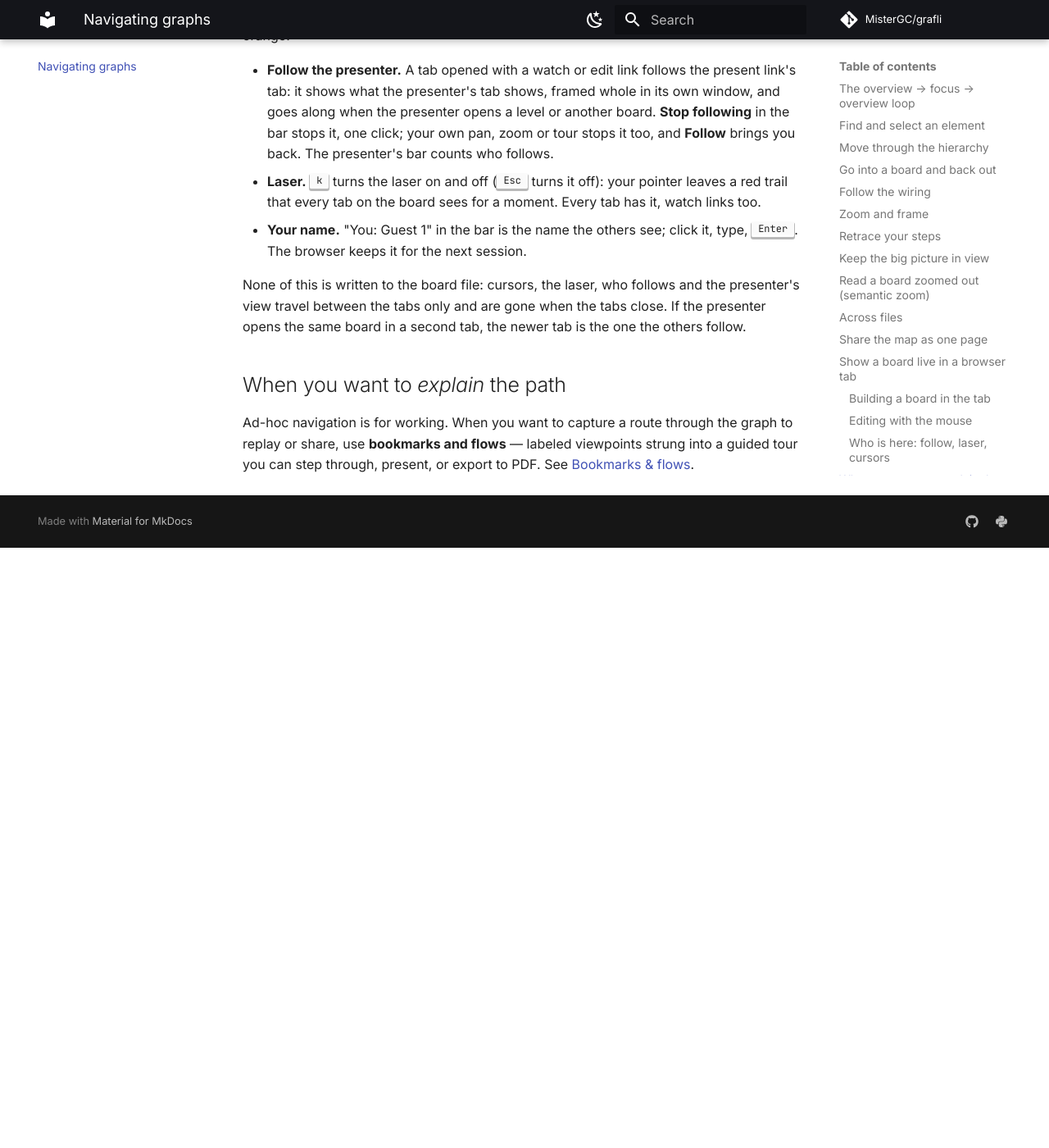
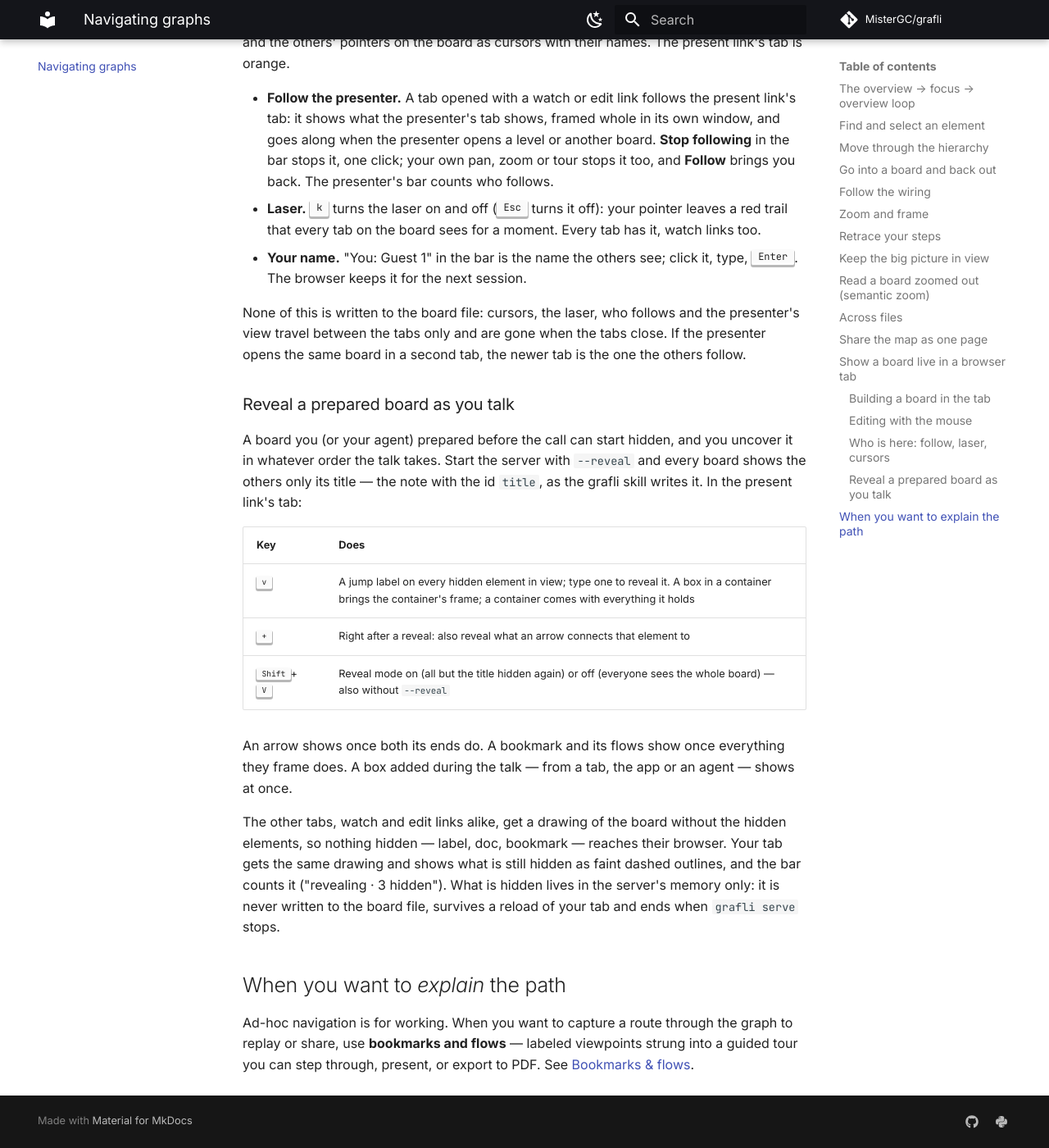
Before and after one commit to MisterGC/grafli, an MkDocs documentation site: the page built from docs/navigating.md, in a window 1280 px wide and 1400 px high, scrolled down 9262 px. Shown: the whole window at 82% size. Built offline with MkDocs 1.6.1 and Material for MkDocs 9.7.7, drawn with Linux system fonts in a browser that asks for light colours; comment, search, counter and statistics services are not loaded; before the commit the page ends 9930 px from its top, so only the background shows below that; some of the changed text lies outside the part shown.

Commit message:
Document reveal mode

```diff
--- a/docs/navigating.md
+++ b/docs/navigating.md
@@ -268,6 +268,8 @@ same key.
   went out.
 - `grafli serve board.grafli` serves the board's directory and prints only
   that board's links.
+- `--reveal` starts every board with only its title showing; see
+  [Reveal a prepared board](#reveal-a-prepared-board-as-you-talk).
 
 An edit link's tab can change the board: each edit is a small operation
 (move, rename, add a box, connect, delete, a `Q:` question, grafli lines)
@@ -358,6 +360,31 @@ and the presenter's view travel between the tabs only and are gone when the
 tabs close. If the presenter opens the same board in a second tab, the newer
 tab is the one the others follow.
 
+### Reveal a prepared board as you talk
+
+A board you (or your agent) prepared before the call can start hidden, and
+you uncover it in whatever order the talk takes. Start the server with
+`--reveal` and every board shows the others only its title — the note with
+the id `title`, as the grafli skill writes it. In the present link's tab:
+
+| Key | Does |
+|-----|------|
+| <kbd>v</kbd> | A jump label on every hidden element in view; type one to reveal it. A box in a container brings the container's frame; a container comes with everything it holds |
+| <kbd>+</kbd> | Right after a reveal: also reveal what an arrow connects that element to |
+| <kbd>Shift</kbd>+<kbd>V</kbd> | Reveal mode on (all but the title hidden again) or off (everyone sees the whole board) — also without `--reveal` |
+
+An arrow shows once both its ends do. A bookmark and its flows show once
+everything they frame does. A box added during the talk — from a tab, the
+app or an agent — shows at once.
+
+The other tabs, watch and edit links alike, get a drawing of the board
+without the hidden elements, so nothing hidden — label, doc, bookmark —
+reaches their browser. Your tab gets the same drawing and shows what is
+still hidden as faint dashed outlines, and the bar counts it
+("revealing · 3 hidden"). What is hidden lives in the server's memory only:
+it is never written to the board file, survives a reload of your tab and
+ends when `grafli serve` stops.
+
 ## When you want to *explain* the path
 
 Ad-hoc navigation is for working. When you want to capture a route through the
```
Also changed, not shown: CHANGELOG.md (+10 -0 lines), README.md (+3 -1 lines).
